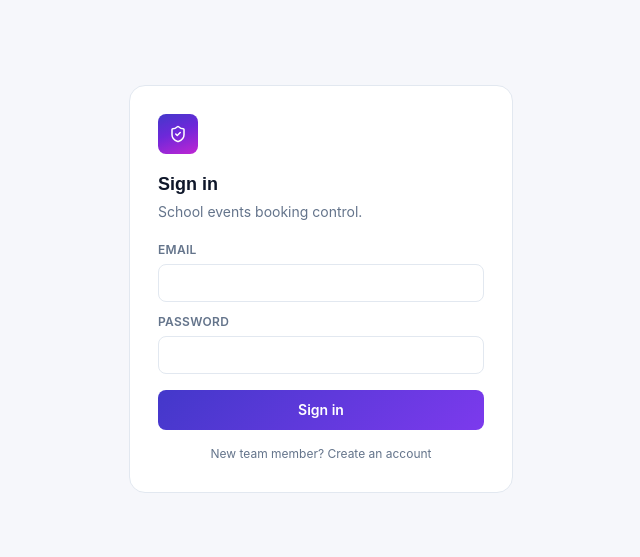
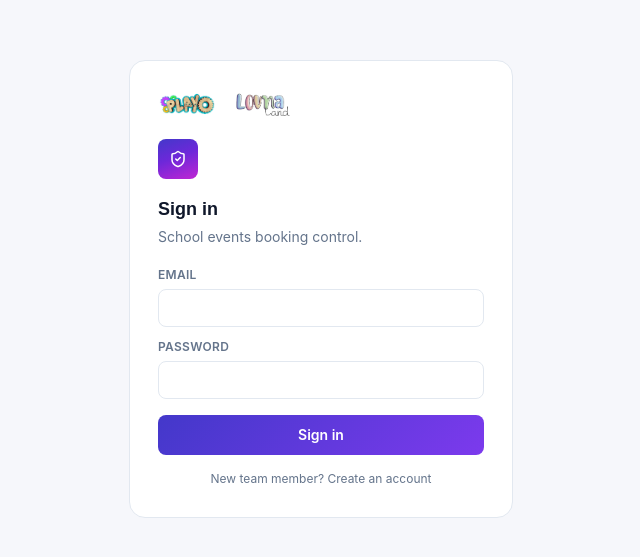
Before and after one commit to LounaPlayo/School-Booking-Platform, a Next.js app in the folder webapp/: page /login in a window 1280 px wide. Shown: the part 111-668 px from the top of the page, without its empty margins (319-959 px from the left). Built offline with nearby package versions, Linux system fonts and the light colour scheme; no server answers.

Commit message:
Adding logo

```diff
--- a/webapp/app/bookings/page.js
+++ b/webapp/app/bookings/page.js
@@ -1,6 +1,7 @@
 'use client';
 
 import { useEffect, useMemo, useState } from 'react';
+import Image from 'next/image';
 import { Plus, X, Lock, Search } from 'lucide-react';
 import AppShell from '../../components/AppShell';
 import BookingForm from '../../components/BookingForm';
@@ -200,7 +201,18 @@ export default function BookingsPage() {
                         <td className="px-5 py-3.5">
                           <div className="font-medium text-slate-900">{b.school_name || <span className="text-slate-400 italic">Unnamed</span>}</div>
                         </td>
-                        <td className="px-5 py-3.5 text-slate-600">{b.venue}</td>
+                        <td className="px-5 py-3.5 text-slate-600">
+                          <div className="flex items-center gap-1.5">
+                            <Image
+                              src={b.venue === 'Playo' ? '/logos/playo.png' : '/logos/louna.png'}
+                              alt=""
+                              width={18}
+                              height={18}
+                              style={{ objectFit: 'contain', height: '18px', width: '18px' }}
+                            />
+                            {b.venue}
+                          </div>
+                        </td>
                         <td className="px-5 py-3.5 text-slate-600">{b.event_date || '—'}</td>
                         <td className="px-5 py-3.5"><StatusPill status={b.booking_status} /></td>
                         <td className="px-5 py-3.5 text-right font-mono text-xs font-semibold text-slate-800">{grandTotal(b) ? grandTotal(b).toFixed(2) : '—'}</td>
--- a/webapp/app/login/page.js
+++ b/webapp/app/login/page.js
@@ -1,6 +1,7 @@
 'use client';
 
 import { useEffect, useState } from 'react';
+import Image from 'next/image';
 import { useRouter } from 'next/navigation';
 import { ShieldCheck } from 'lucide-react';
 import { supabase } from '../../lib/supabaseClient';
@@ -47,6 +48,10 @@ export default function LoginPage() {
   return (
     <div className="min-h-screen flex items-center justify-center p-4">
       <div className="bg-white rounded-2xl border border-slate-200 w-full max-w-sm p-7">
+        <div className="flex items-center gap-3 mb-5">
+          <Image src="/logos/playo.png" alt="Playo" width={70} height={30} style={{ objectFit: 'contain', height: '30px', width: 'auto' }} />
+          <Image src="/logos/louna.png" alt="Louna Land (Oh Chateau)" width={60} height={30} style={{ objectFit: 'contain', height: '30px', width: 'auto' }} />
+        </div>
         <div className="w-10 h-10 rounded-lg bg-navy flex items-center justify-center mb-4">
           <ShieldCheck size={18} className="text-white" />
         </div>
--- a/webapp/components/AppShell.js
+++ b/webapp/components/AppShell.js
@@ -1,6 +1,7 @@
 'use client';
 
 import { useEffect } from 'react';
+import Image from 'next/image';
 import { useRouter, usePathname } from 'next/navigation';
 import { TrendingUp, School, Users, LogOut, Calendar, DollarSign } from 'lucide-react';
 import { useAuth } from '../lib/AuthProvider';
@@ -36,7 +37,15 @@ export default function AppShell({ children }) {
     <div className="min-h-screen flex">
       <aside className="w-60 bg-navy text-white flex flex-col shrink-0">
         <div className="px-6 py-6 border-b border-white/10">
-          <div className="font-display text-lg font-bold tracking-tight">Booking Control</div>
+          <div className="flex items-center gap-2 mb-1">
+            <div className="bg-white/95 rounded-lg p-1.5 flex items-center justify-center" style={{ height: '34px' }}>
+              <Image src="/logos/playo.png" alt="Playo" width={60} height={26} style={{ objectFit: 'contain', height: '26px', width: 'auto' }} />
+            </div>
+            <div className="bg-white/95 rounded-lg p-1.5 flex items-center justify-center" style={{ height: '34px' }}>
+              <Image src="/logos/louna.png" alt="Louna Land (Oh Chateau)" width={50} height={26} style={{ objectFit: 'contain', height: '26px', width: 'auto' }} />
+            </div>
+          </div>
+          <div className="font-display text-sm font-bold tracking-tight mt-2">Booking Control</div>
           <div className="text-xs text-white/50 mt-0.5">School Events</div>
         </div>
         <nav className="flex-1 px-3 py-4 space-y-1">
```
Also changed, not shown: webapp/public/logos/louna.png (added), webapp/public/logos/playo.png (added).
